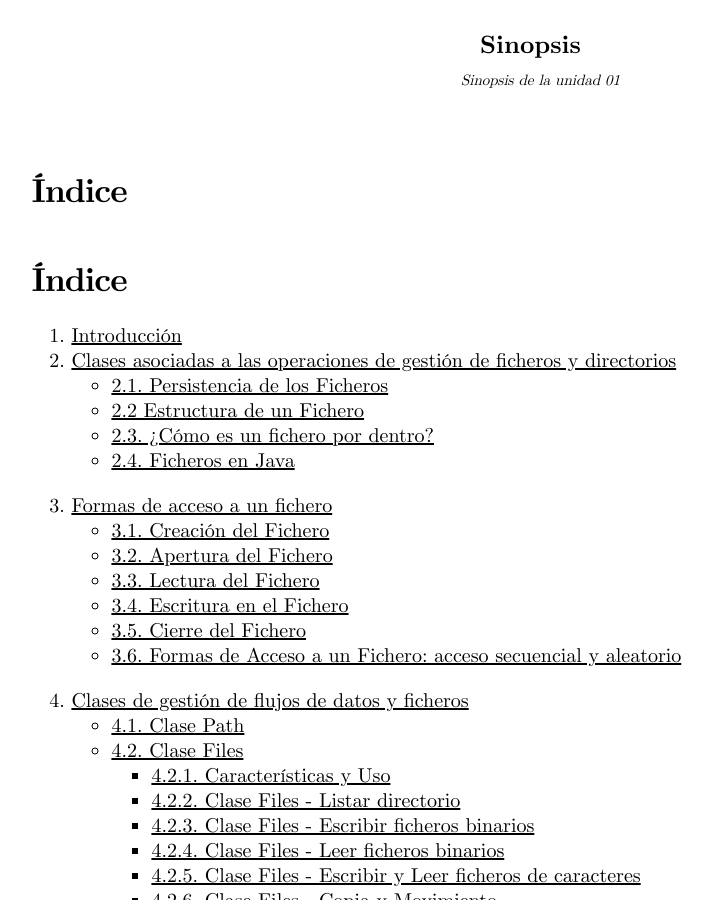
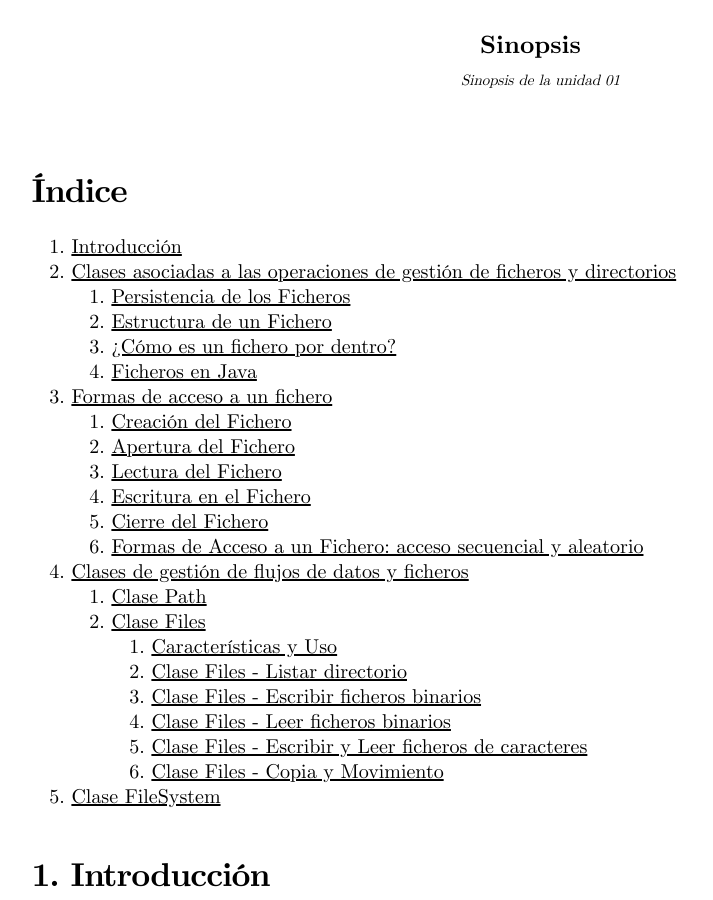
Before and after one commit to TeoRojas/teorojas.github.io, a Jekyll site: the page built from acceso-a-datos/UD01-teoria.md, in a window 1280 px wide and 900 px high, scrolled down 419 px. Shown: the whole window, without its empty margins (103-816 px from the left). Built offline with Jekyll 4.4.1, drawn with Linux system fonts in a browser that asks for light colours; nearby versions of some CDN libraries; some of the changed text lies outside the part shown.

```diff
--- a/acceso-a-datos/UD01-teoria.md
+++ b/acceso-a-datos/UD01-teoria.md
@@ -8,30 +8,29 @@ abstract: Sinopsis de la unidad 01
 ---
 
 # Índice
-# Índice
 1. [Introducción](#1-introducción)
 2. [Clases asociadas a las operaciones de gestión de ficheros y directorios](#2-clases-asociadas-a-las-operaciones-de-gestión-de-ficheros-y-directorios)
-   - [2.1. Persistencia de los Ficheros](#21-persistencia-de-los-ficheros)
-   - [2.2 Estructura de un Fichero](#22-estructura-de-un-fichero)
-   - [2.3. ¿Cómo es un fichero por dentro?](#23-cómo-es-un-fichero-por-dentro)
-   - [2.4. Ficheros en Java](#24-ficheros-en-java)
+   1. [Persistencia de los Ficheros](#21-persistencia-de-los-ficheros)
+   2. [Estructura de un Fichero](#22-estructura-de-un-fichero)
+   3. [¿Cómo es un fichero por dentro?](#23-cómo-es-un-fichero-por-dentro)
+   4. [Ficheros en Java](#24-ficheros-en-java)
 3. [Formas de acceso a un fichero](#3-formas-de-acceso-a-un-fichero)
-   - [3.1. Creación del Fichero](#31-creación-del-fichero)
-   - [3.2. Apertura del Fichero](#32-apertura-del-fichero)
-   - [3.3. Lectura del Fichero](#33-lectura-del-fichero)
-   - [3.4. Escritura en el Fichero](#34-escritura-en-el-fichero)
-   - [3.5. Cierre del Fichero](#35-cierre-del-fichero)
-   - [3.6. Formas de Acceso a un Fichero: acceso secuencial y aleatorio](#36-formas-de-acceso-a-un-fichero-acceso-secuencial-y-aleatorio)
+   1. [Creación del Fichero](#31-creación-del-fichero)
+   2. [Apertura del Fichero](#32-apertura-del-fichero)
+   3. [Lectura del Fichero](#33-lectura-del-fichero)
+   4. [Escritura en el Fichero](#34-escritura-en-el-fichero)
+   5. [Cierre del Fichero](#35-cierre-del-fichero)
+   6. [Formas de Acceso a un Fichero: acceso secuencial y aleatorio](#36-formas-de-acceso-a-un-fichero-acceso-secuencial-y-aleatorio)
 4. [Clases de gestión de flujos de datos y ficheros](#4-clases-de-gestión-de-flujos-de-datos-y-ficheros)
-   - [4.1. Clase Path](#41-clase-path)
-   - [4.2. Clase Files](#42-clase-files)
-       - [4.2.1. Características y Uso](#421-características-y-uso)
-       - [4.2.2. Clase Files - Listar directorio](#422-clase-files---listar-directorio)
-       - [4.2.3. Clase Files - Escribir ficheros binarios](#423-clase-files---escribir-ficheros-binarios)
-       - [4.2.4. Clase Files - Leer ficheros binarios](#424-clase-files---leer-ficheros-binarios)
-       - [4.2.5. Clase Files - Escribir y Leer ficheros de caracteres](#425-clase-files---escribir-y-leer-ficheros-de-caracteres)
-       - [4.2.6. Clase Files - Copia y Movimiento](#426-clase-files---copia-y-movimiento)
-5. [4.2. Clase FileSystem](#42-clase-filesystem)
+   1. [Clase Path](#41-clase-path)
+   2. [Clase Files](#42-clase-files)
+       1. [Características y Uso](#421-características-y-uso)
+       2. [Clase Files - Listar directorio](#422-clase-files---listar-directorio)
+       3. [Clase Files - Escribir ficheros binarios](#423-clase-files---escribir-ficheros-binarios)
+       4. [Clase Files - Leer ficheros binarios](#424-clase-files---leer-ficheros-binarios)
+       5. [Clase Files - Escribir y Leer ficheros de caracteres](#425-clase-files---escribir-y-leer-ficheros-de-caracteres)
+       6. [Clase Files - Copia y Movimiento](#426-clase-files---copia-y-movimiento)
+5. [Clase FileSystem](#43-clase-filesystem)
 
 
 
```
Also changed, not shown: bases-de-datos/UD02-teoria.md (+0 -2 lines).
